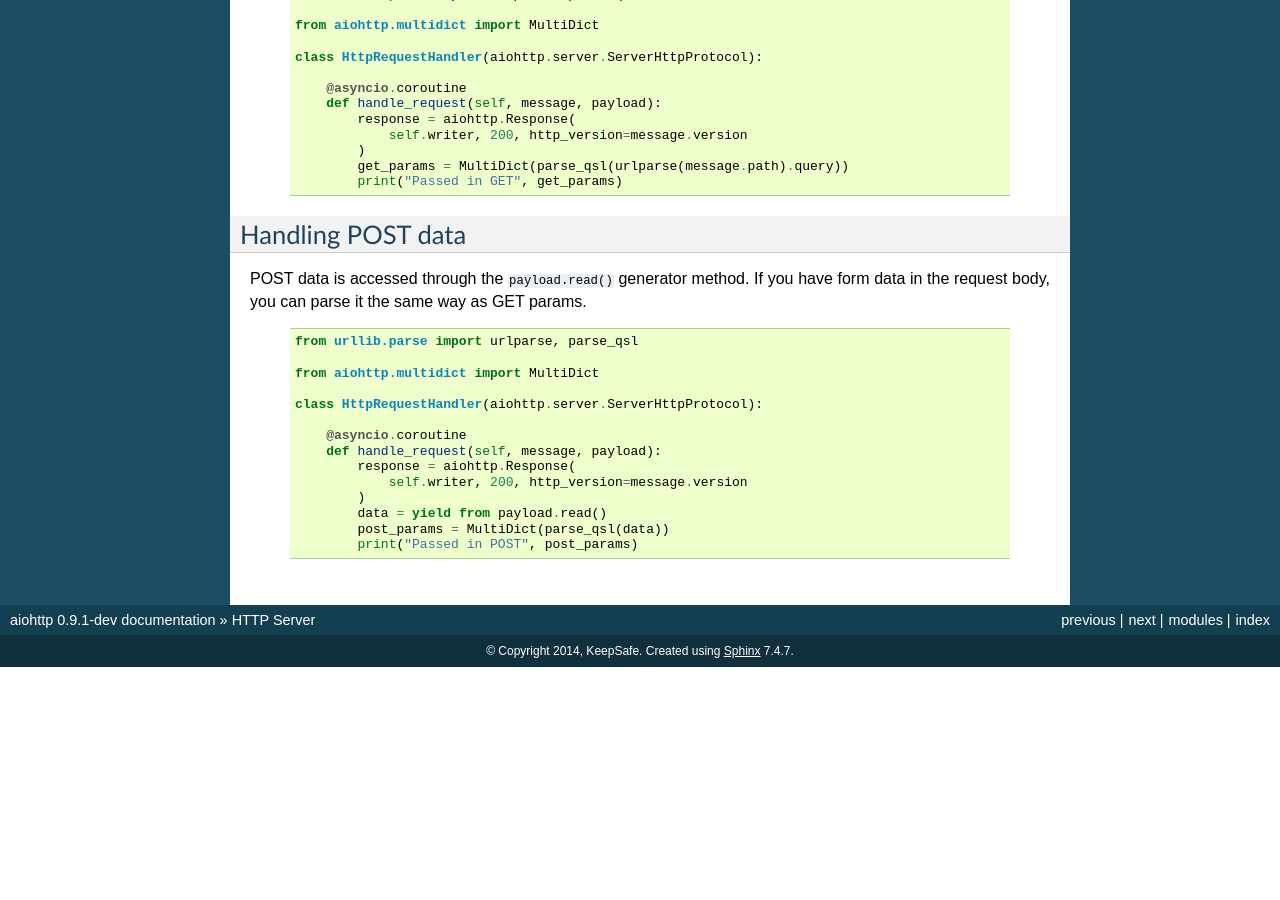
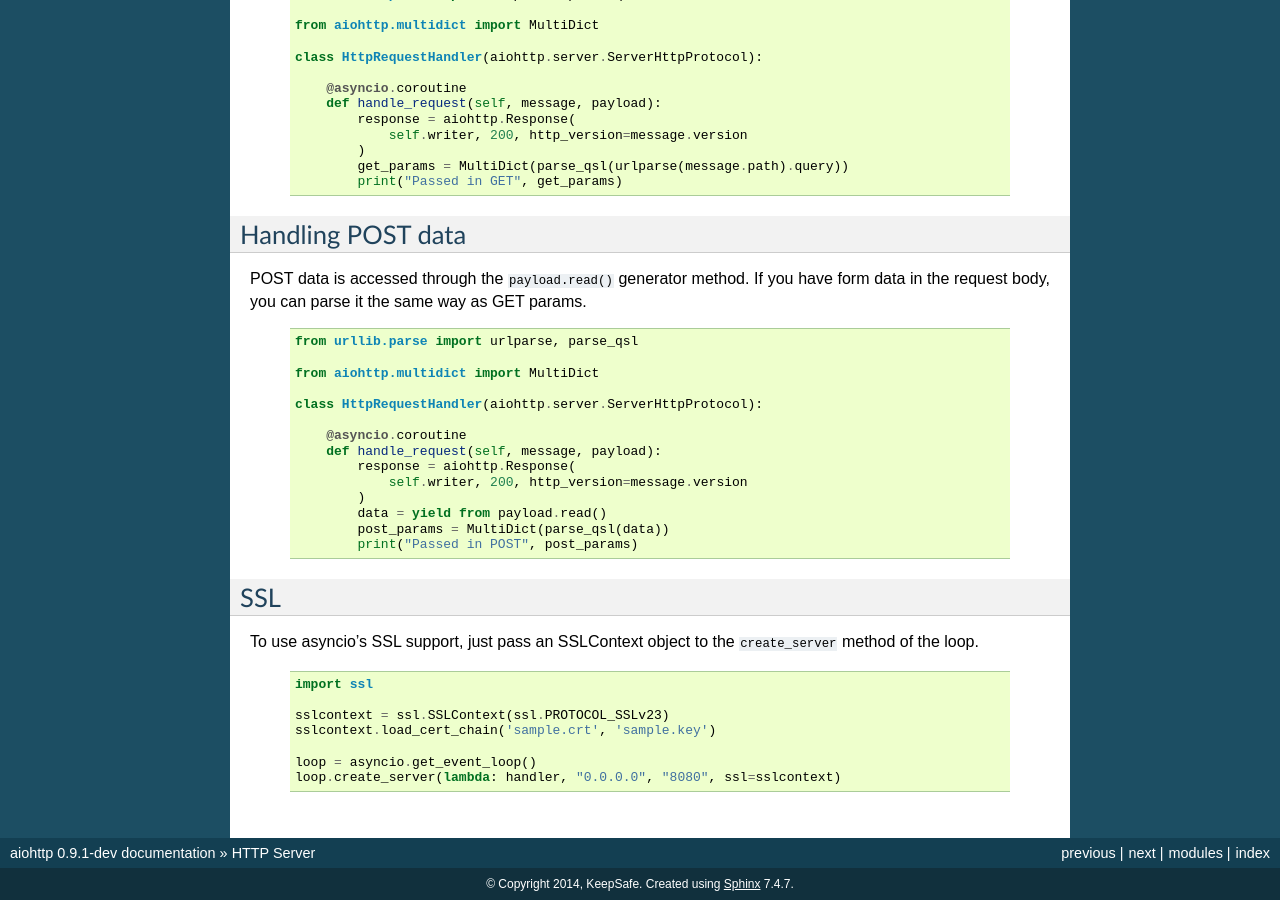
Before and after one commit to MegaDev007/aiohttp, a Sphinx documentation site: the page built from docs/server.rst, in a window 1280 px wide and 900 px high, scrolled down 1094 px. Built offline with Sphinx 7.4.7, drawn with Linux system fonts in a browser that asks for light colours; before the commit the page ends 1761 px from its top, so only the background shows below that.

Commit message:
added SSL support description to doc

```diff
--- a/docs/server.rst
+++ b/docs/server.rst
@@ -89,7 +89,7 @@ However aiohttp does provide a nice MulitiDict wrapper for already parsed params
 Handling POST data
 -------
 
-POST data is accessed through the ``payload.read()`` generator method.
+POST data is accessed through the ``payload.read()``  generator method.
 If you have form data in the request body, you can parse it the same way as
 GET params.
 
@@ -109,3 +109,18 @@ GET params.
             data = yield from payload.read()
             post_params = MultiDict(parse_qsl(data))
             print("Passed in POST", post_params)
+
+
+SSL
+---------
+To use asyncio's SSL support, just pass an SSLContext object to the ``create_server`` method of the loop.
+
+ .. code-block:: python
+
+    import ssl
+
+    sslcontext = ssl.SSLContext(ssl.PROTOCOL_SSLv23)
+    sslcontext.load_cert_chain('sample.crt', 'sample.key')
+
+    loop = asyncio.get_event_loop()
+    loop.create_server(lambda: handler, "0.0.0.0", "8080", ssl=sslcontext)
```
Also changed, not shown: 1 other file.
